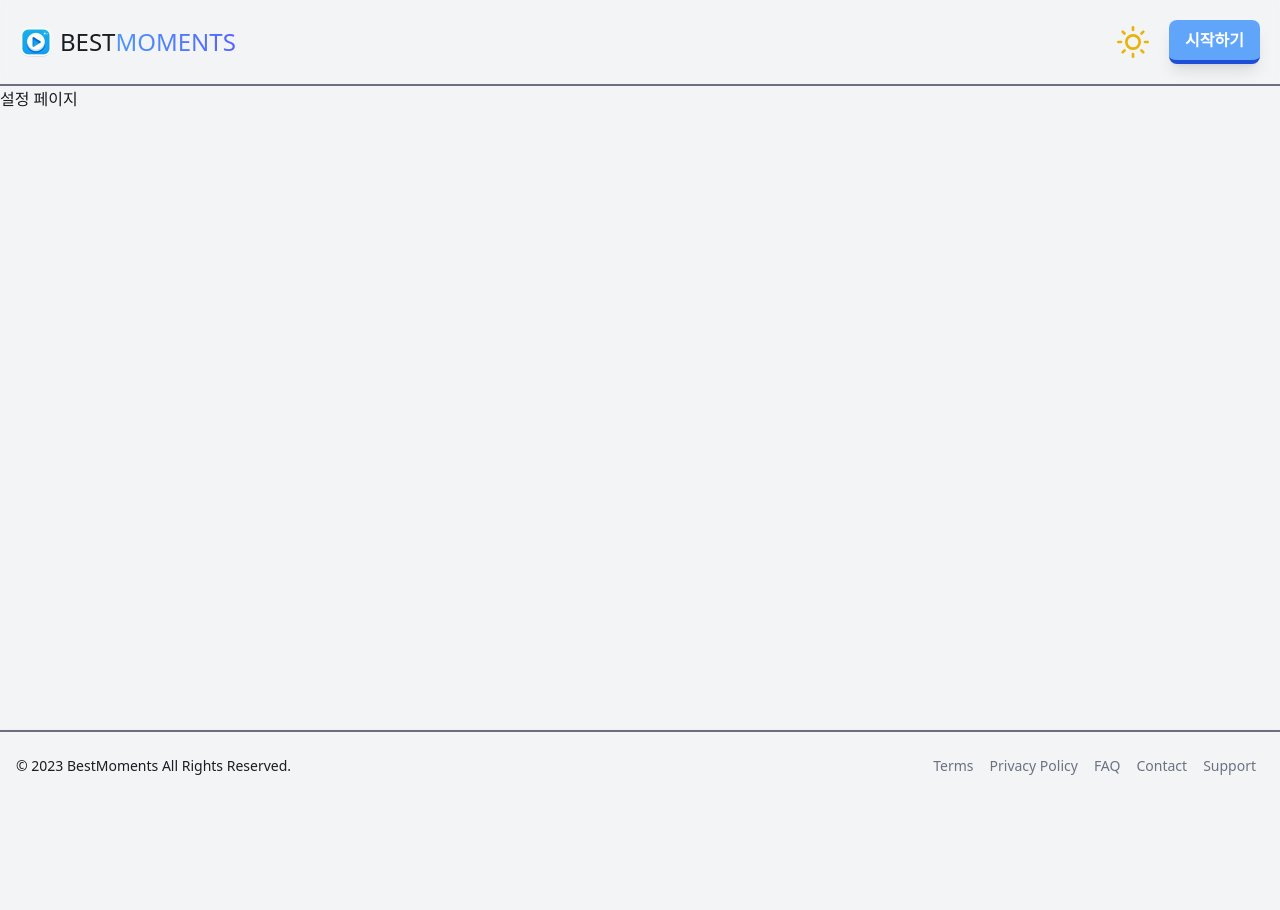
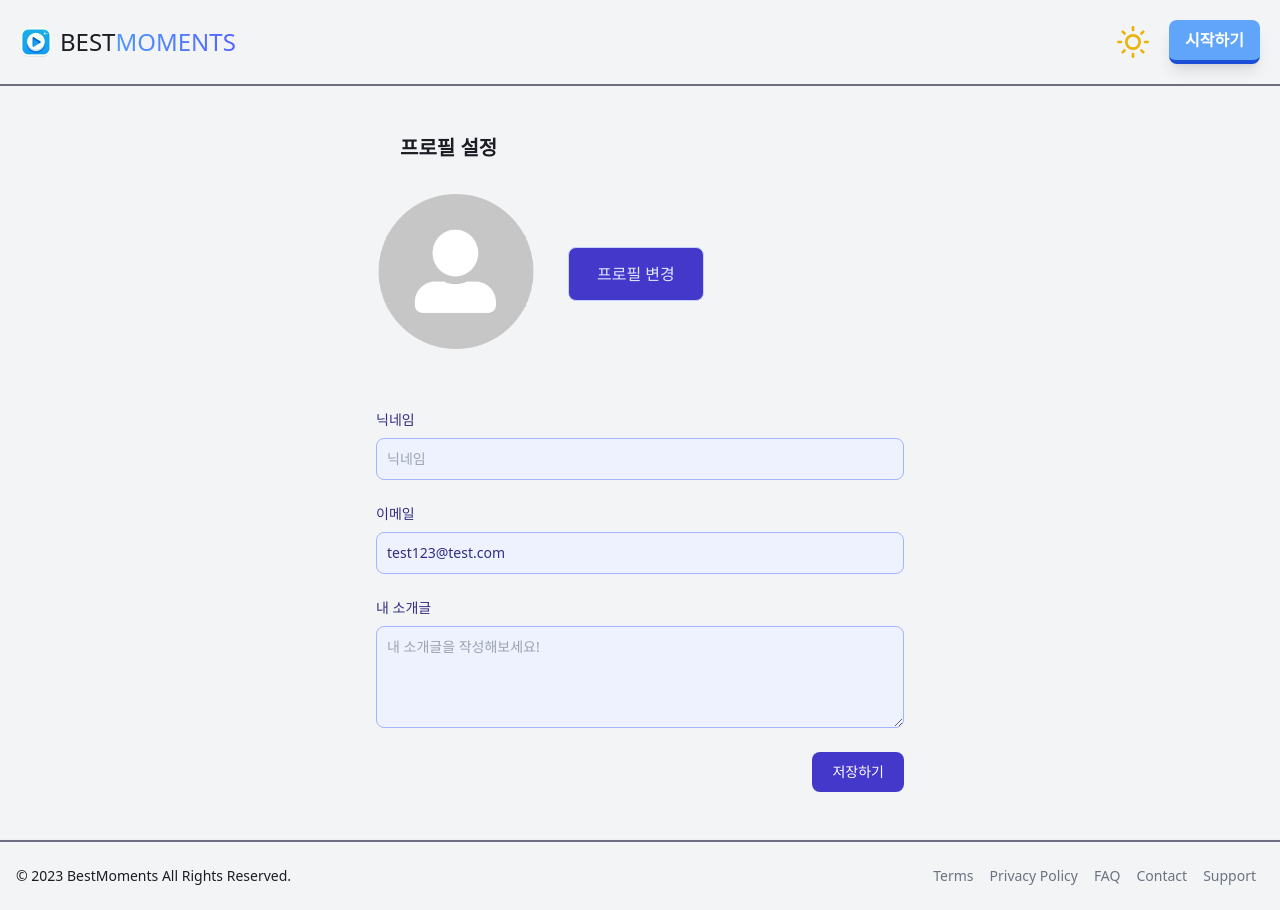
Before and after one commit to Team-J9/BestMoments-React-Frontend, a React (Create React App) app: page /my-settings in a window 1280 px wide. Before the commit the page ends 800 px from the top, so only its background shows below. Built offline with nearby package versions, Linux system fonts and the light colour scheme; no server answers.

Commit message:
design: 프로필 설정 페이지 디자인 추가

```diff
--- a/src/pages/mysettingspage/index.tsx
+++ b/src/pages/mysettingspage/index.tsx
@@ -1,5 +1,76 @@
+import Image from '../../components/common/Image';
+
 const MySettingsPage = () => {
-  return <div>설정 페이지</div>;
+  return (
+    <section className="flex justify-center p-2 md:p-4">
+      <div className="w-full px-6 pb-8 mt-8 sm:max-w-xl sm:rounded-lg">
+        <header className="pl-6">
+          <h2 className="text-2xl font-bold sm:text-xl">프로필 설정</h2>
+        </header>
+        <div className="grid max-w-2xl mx-auto mt-8">
+          <div className="flex flex-col items-center space-y-5 sm:flex-row sm:space-y-0">
+            <Image className="w-40 h-40" src="/assets/image/default_user.png" alt="Default Profile" />
+            <div className="flex flex-col space-y-5 sm:ml-8">
+              <button
+                type="button"
+                className="py-3.5 px-7 text-base font-medium text-indigo-100 focus:outline-none bg-indigo-700 rounded-lg border border-indigo-200 hover:bg-indigo-900 focus:z-10 focus:ring-4 focus:ring-indigo-200"
+              >
+                프로필 변경
+              </button>
+            </div>
+          </div>
+          <form className="items-center mt-8 sm:mt-14">
+            <div className="flex flex-col items-center w-full mb-2 space-y-2 sm:flex-row sm:space-x-4 sm:space-y-0 sm:mb-6">
+              <div className="w-full">
+                <label htmlFor="nickname" className="block mb-2 text-sm font-medium text-indigo-900 dark:text-white">
+                  닉네임
+                </label>
+                <input
+                  type="text"
+                  id="nickname"
+                  className="bg-indigo-50 border border-indigo-300 text-indigo-900 text-sm rounded-lg focus:ring-indigo-500 focus:border-indigo-500 block w-full p-2.5"
+                  placeholder="닉네임"
+                  readOnly
+                />
+              </div>
+            </div>
+            <div className="mb-2 sm:mb-6">
+              <label htmlFor="email" className="block mb-2 text-sm font-medium text-indigo-900 dark:text-white">
+                이메일
+              </label>
+              <input
+                type="email"
+                id="email"
+                className="bg-indigo-50 border border-indigo-300 text-indigo-900 text-sm rounded-lg focus:ring-indigo-500 focus:border-indigo-500 block w-full p-2.5"
+                placeholder="이메일"
+                value="test123@test.com"
+                readOnly
+              />
+            </div>
+            <div className="mb-6">
+              <label htmlFor="message" className="block mb-2 text-sm font-medium text-indigo-900 dark:text-white">
+                내 소개글
+              </label>
+              <textarea
+                id="message"
+                rows={4}
+                className="block p-2.5 w-full text-sm text-indigo-900 bg-indigo-50 rounded-lg border border-indigo-300 focus:ring-indigo-500 focus:border-indigo-500"
+                placeholder="내 소개글을 작성해보세요!"
+              ></textarea>
+            </div>
+            <div className="flex justify-end">
+              <button
+                type="submit"
+                className="text-white bg-indigo-700 hover:bg-indigo-800 focus:ring-4 focus:outline-none focus:ring-indigo-300 font-medium rounded-lg text-sm w-full sm:w-auto px-5 py-2.5 text-center dark:bg-indigo-600 dark:hover:bg-indigo-700 dark:focus:ring-indigo-800"
+              >
+                저장하기
+              </button>
+            </div>
+          </form>
+        </div>
+      </div>
+    </section>
+  );
 };
 
 export default MySettingsPage;
```
